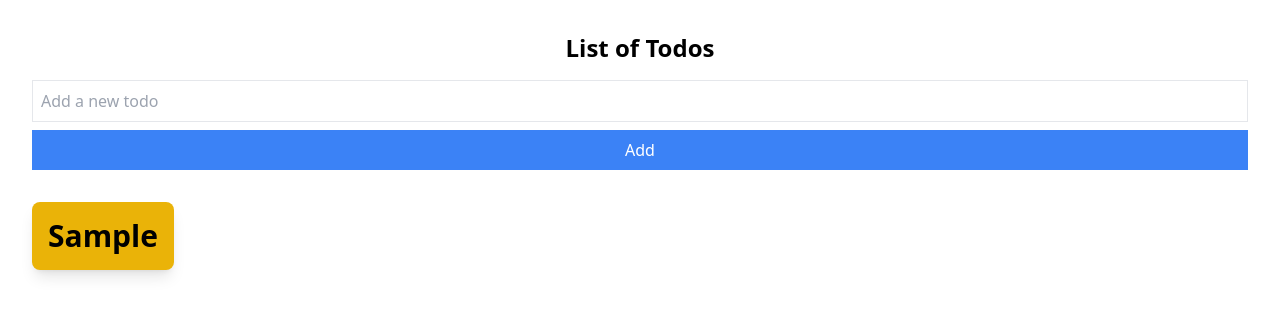
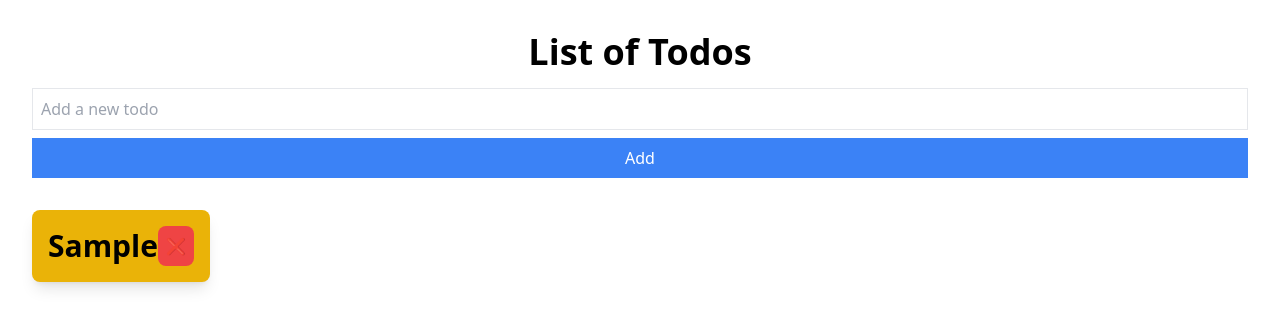
Before and after one commit to chandan0815/Todo-App, a React (Vite) app: page / in a window 1280 px wide. Both pictures are taken after typing "Sample" into the empty fields and a click on the button "Add". Shown: the top 328 px of the page. Built offline with nearby package versions, Linux system fonts and the light colour scheme.

Commit message:
feat: added Delete Feature

```diff
--- a/src/TodoItem/AddTodoItem.tsx
+++ b/src/TodoItem/AddTodoItem.tsx
@@ -17,7 +17,7 @@ function AddTodo({ onAddItem }: AddTodoProps) {
 
   const handleSubmit = (e: React.FormEvent) => {
     e.preventDefault();
-    // console.log('AddTodo.tsx handleSubmit() text:', text);
+
     if (!taskName.trim()) return;
     const newTodo: Todo = {
       id: Math.random(),
--- a/src/TodoItem/TodoItem.tsx
+++ b/src/TodoItem/TodoItem.tsx
@@ -4,11 +4,20 @@ export interface Todo {
   taskDesc: string;
   completed: boolean;
 }
-function TodoItem(props: { itemObj: Todo }) {
+function TodoItem(props: {
+  itemObj: Todo;
+  onDeleteItem: (id: number) => void;
+}) {
   return (
     <li className='flex gap-4 py-2'>
       <div className='flex items-center justify-between bg-yellow-500 p-4 my-2 rounded-lg shadow-lg'>
         <h2 className='text-3xl font-bold'>{props.itemObj.taskName}</h2>
+        <button
+          className='bg-red-500 text-white p-2 rounded-lg'
+          onClick={() => props.onDeleteItem(props.itemObj.id)}
+        >
+          ❌
+        </button>
       </div>
     </li>
   );
--- a/src/TodoList/TodoList.tsx
+++ b/src/TodoList/TodoList.tsx
@@ -2,22 +2,26 @@ import TodoItem from '../TodoItem/TodoItem.tsx';
 import AddTodo from '../TodoItem/AddTodoItem.tsx';
 import { Todo } from '../TodoItem/TodoItem';
 import { useState } from 'react';
-// const sampleTasks = [
-//   { id: 1, taskName: 'Task1', taskDesc: 'DescTask1', completed: false },
-//   { id: 2, taskName: 'Task2', taskDesc: 'DescTask2', completed: true },
-// ];
+
 function TodoList() {
   const [todoItems, setTodoItems] = useState<Todo[]>([]);
   function handleAddTodoItem(newTodo: Todo) {
     setTodoItems([...todoItems, newTodo]);
   }
+  function handleDeleteTodoItem(id: number) {
+    setTodoItems(todoItems.filter((task) => task.id !== id));
+  }
   return (
     <>
-      <h1 className='text-2xl font-bold mb-4'>List of Todos</h1>
+      <h1 className='text-4xl font-bold mb-4'>List of Todos</h1>
       <AddTodo onAddItem={handleAddTodoItem} />
       <ul>
         {todoItems.map((task) => (
-          <TodoItem key={task.id} itemObj={task} />
+          <TodoItem
+            key={task.id}
+            itemObj={task}
+            onDeleteItem={handleDeleteTodoItem}
+          />
         ))}
       </ul>
     </>
```
